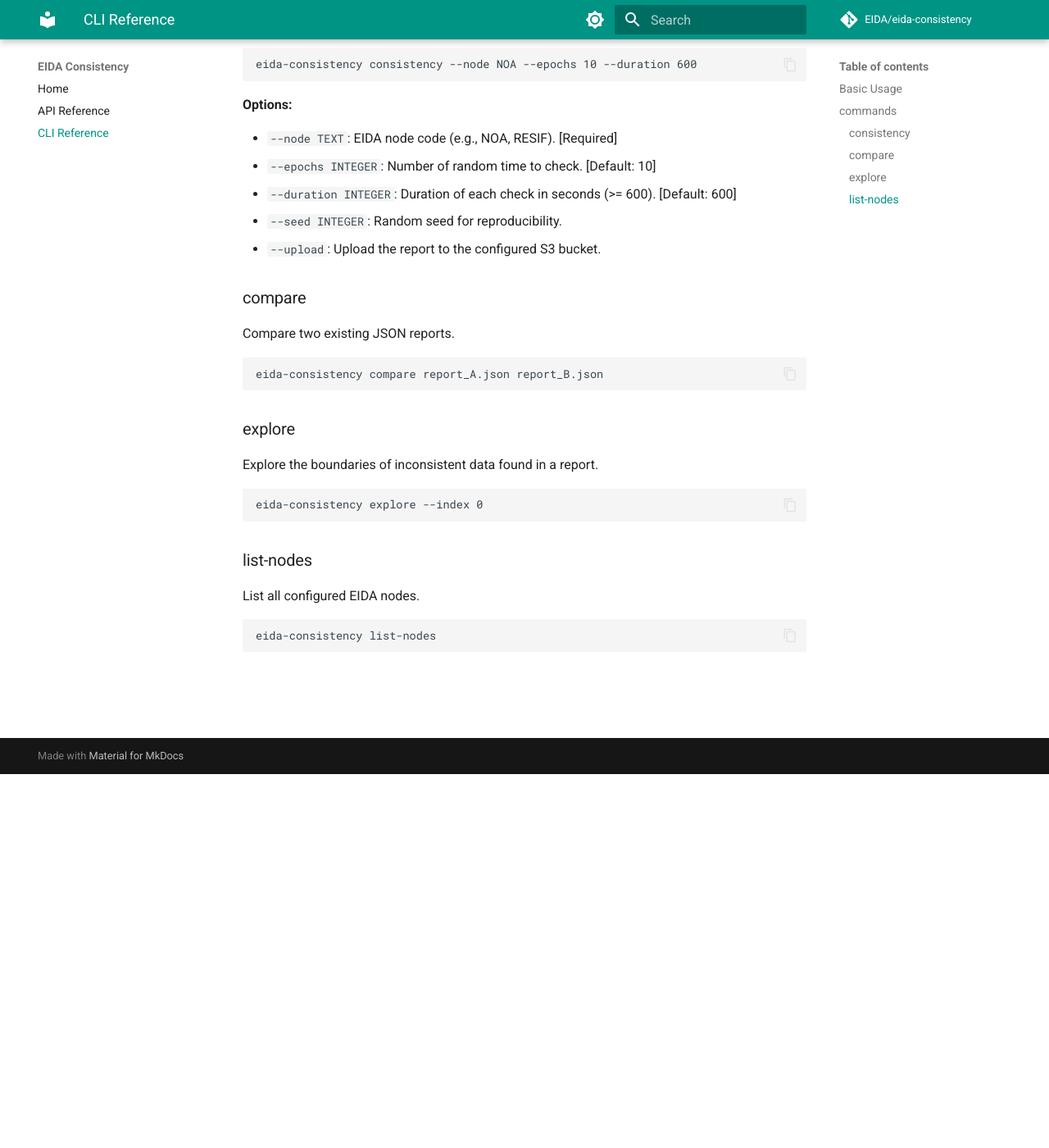
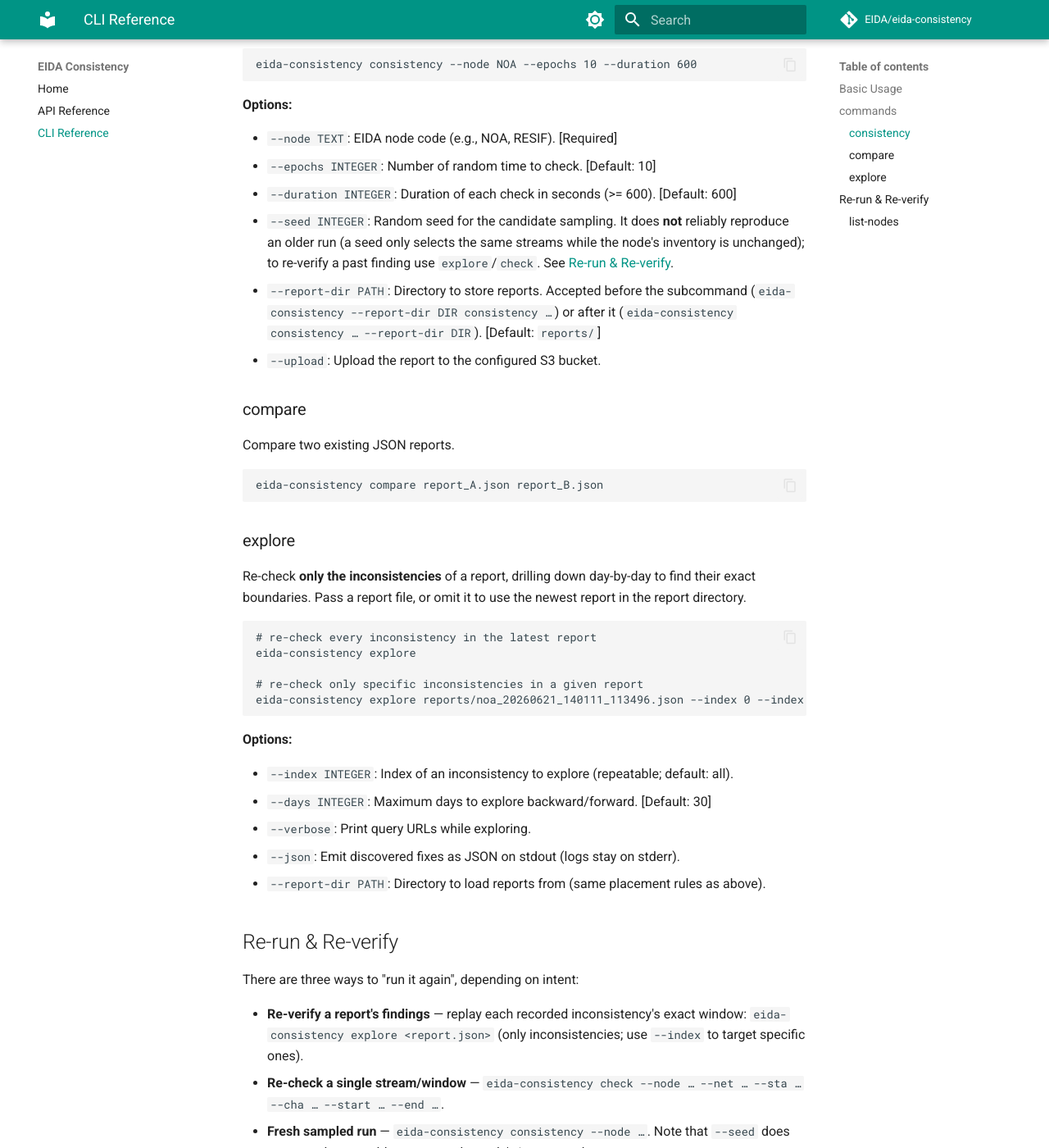
Before and after one commit to EIDA/eida-consistency, an MkDocs documentation site: the page built from docs/cli.md, in a window 1280 px wide and 1400 px high, scrolled down 456 px. Shown: the whole window at 82% size. Built offline with MkDocs 1.6.1 and Material for MkDocs 9.7.7, drawn with Linux system fonts in a browser that asks for light colours; comment, search, counter and statistics services are not loaded; some of the changed text lies outside the part shown.

Commit message:
fix(cli,docs): accept --report-dir after subcommand; clarify re-run/re-verify docs
Closes #48.

- consistency/explore now accept --report-dir at the subcommand level
  (in addition to the global option), with the local value taking
  precedence. The natural 'consistency ... --report-dir DIR' order no
  longer fails.
- README + docs/cli.md: fix wrong --report-dir placement and explore
  examples, correct the report filename pattern, add a single canonical
  'Re-run & Re-verify' section, and describe --seed realistically.
- Mention the published docs site in the README.

````diff
--- a/docs/cli.md
+++ b/docs/cli.md
@@ -23,7 +23,13 @@ eida-consistency consistency --node NOA --epochs 10 --duration 600
 *   `--node TEXT`: EIDA node code (e.g., NOA, RESIF). [Required]
 *   `--epochs INTEGER`: Number of random time to check. [Default: 10]
 *   `--duration INTEGER`: Duration of each check in seconds (>= 600). [Default: 600]
-*   `--seed INTEGER`: Random seed for reproducibility.
+*   `--seed INTEGER`: Random seed for the candidate sampling. It does **not**
+    reliably reproduce an older run (a seed only selects the same streams while
+    the node's inventory is unchanged); to re-verify a past finding use
+    `explore`/`check`. See [Re-run & Re-verify](#re-run-re-verify).
+*   `--report-dir PATH`: Directory to store reports. Accepted before the
+    subcommand (`eida-consistency --report-dir DIR consistency …`) or after it
+    (`eida-consistency consistency … --report-dir DIR`). [Default: `reports/`]
 *   `--upload`: Upload the report to the configured S3 bucket.
 
 ### compare
@@ -36,11 +42,37 @@ eida-consistency compare report_A.json report_B.json
 
 ### explore
 
-Explore the boundaries of inconsistent data found in a report.
+Re-check **only the inconsistencies** of a report, drilling down day-by-day to
+find their exact boundaries. Pass a report file, or omit it to use the newest
+report in the report directory.
 
 ```bash
-eida-consistency explore --index 0
+# re-check every inconsistency in the latest report
+eida-consistency explore
+
+# re-check only specific inconsistencies in a given report
+eida-consistency explore reports/noa_20260621_140111_113496.json --index 0 --index 3
 ```
+
+**Options:**
+
+*   `--index INTEGER`: Index of an inconsistency to explore (repeatable; default: all).
+*   `--days INTEGER`: Maximum days to explore backward/forward. [Default: 30]
+*   `--verbose`: Print query URLs while exploring.
+*   `--json`: Emit discovered fixes as JSON on stdout (logs stay on stderr).
+*   `--report-dir PATH`: Directory to load reports from (same placement rules as above).
+
+## Re-run & Re-verify
+
+There are three ways to "run it again", depending on intent:
+
+*   **Re-verify a report's findings** — replay each recorded inconsistency's exact
+    window: `eida-consistency explore <report.json>` (only inconsistencies; use
+    `--index` to target specific ones).
+*   **Re-check a single stream/window** — `eida-consistency check --node … --net …
+    --sta … --cha … --start … --end …`.
+*   **Fresh sampled run** — `eida-consistency consistency --node …`. Note that
+    `--seed` does not reproduce an older run once the node's inventory changes.
 
 ### list-nodes
 
````
Also changed, not shown: README.md (+56 -33 lines), 2 other files.
